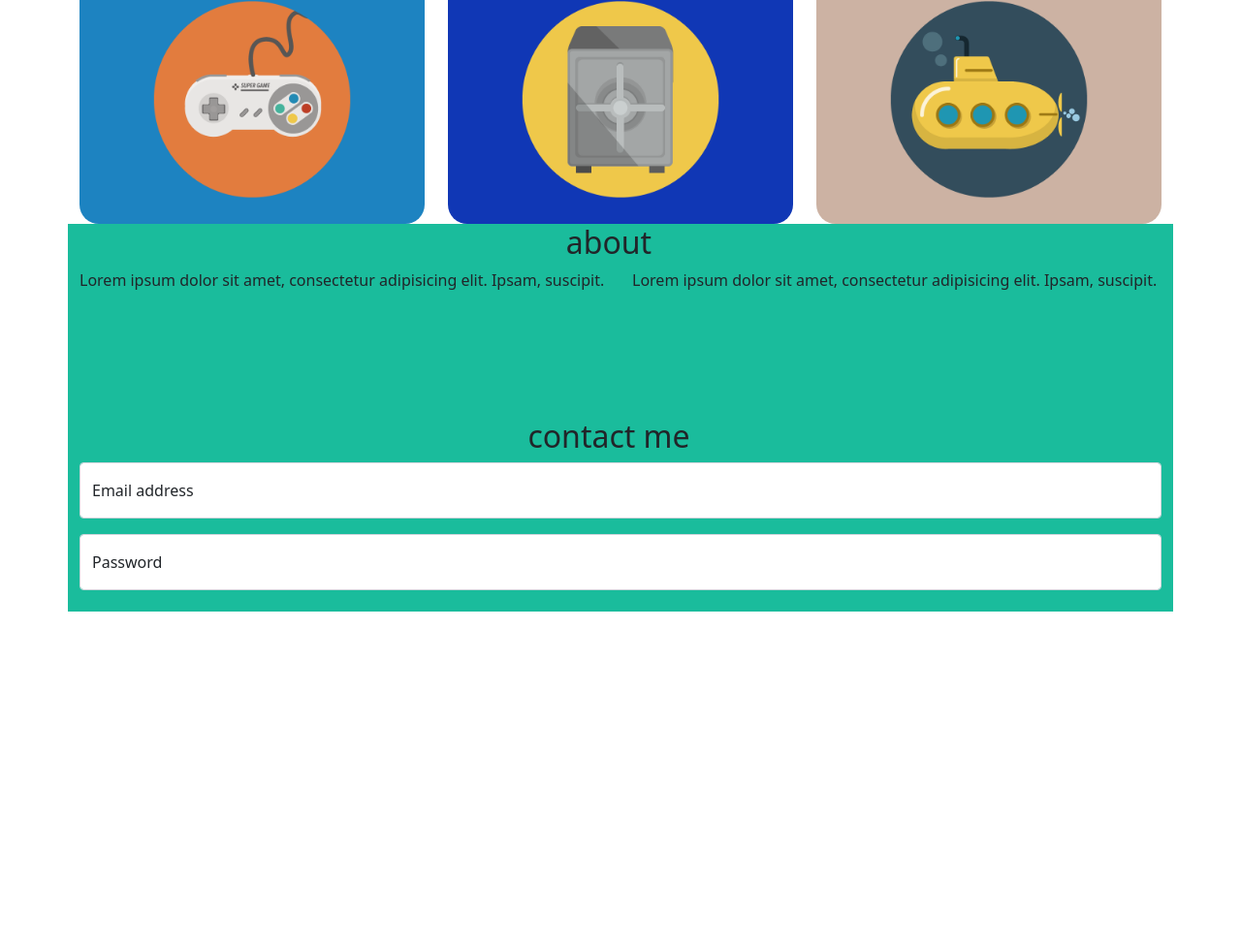
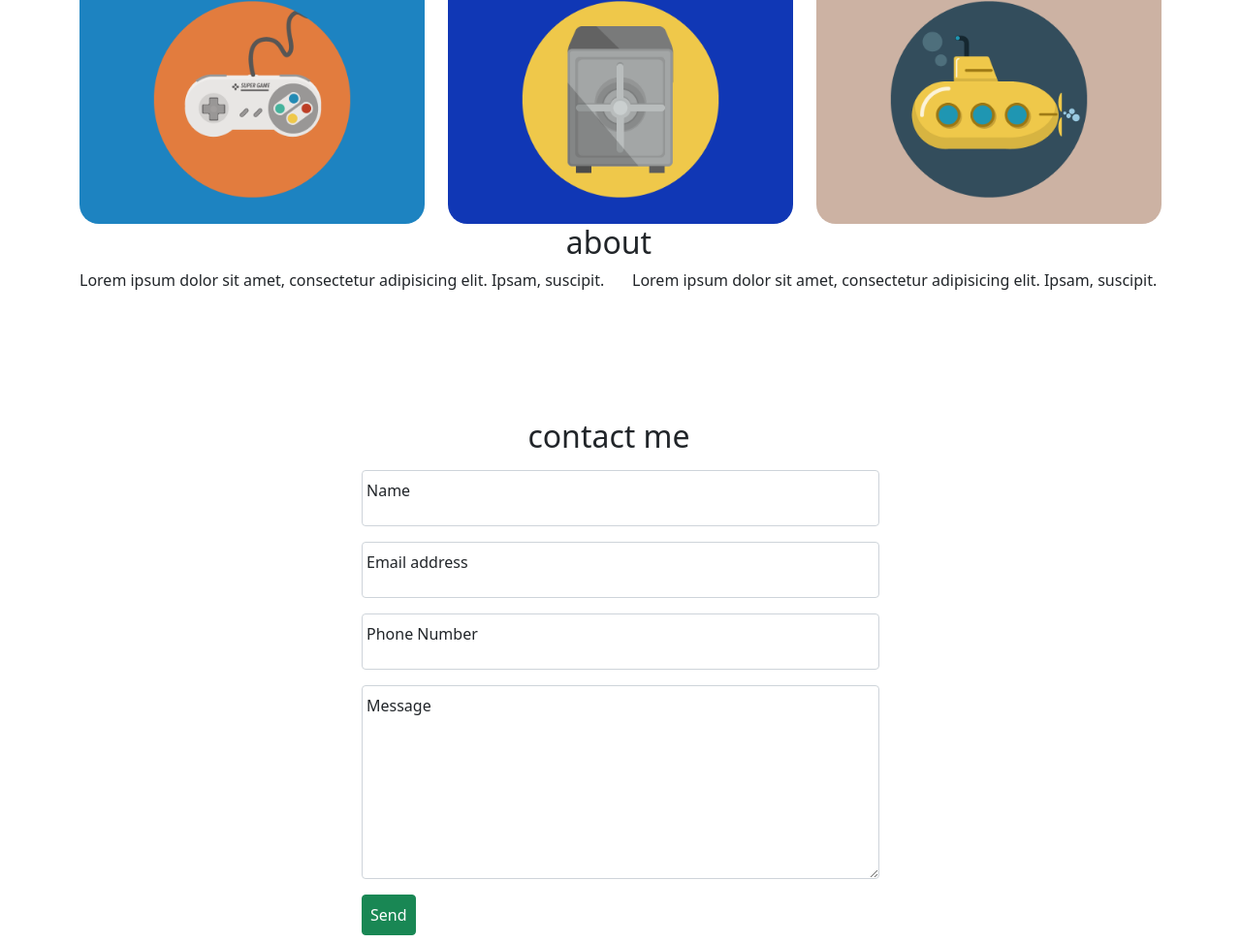
Before and after one commit to EdoardoRagazzi/html-css-bootstrap-freelancer, a plain HTML site: page index.html in a window 1280 px wide. Shown: the part 730-1703 px from the top of the page at 97% size. Before the commit the page ends 1361 px from the top, so only its background shows below. Drawn offline with nearby package versions, Linux system fonts and the light colour scheme.

Commit message:
contact labels

```diff
--- a/css/style.css
+++ b/css/style.css
@@ -26,7 +26,8 @@
     border-radius: 20px;
 }
 /*----------ABOUT-----------*/
-.about, .contact {background-color: #1ABC9C;
+.about, .contact {
+    background-color:white;
     height: 200px;
     width: 100%;
 }
--- a/index.html
+++ b/index.html
@@ -121,21 +121,35 @@
     </div>
     <!---------CONTACT ME------------>
     <div class="container contact">
-        <div class="row">
+        <div class="row gy-5">
             <div class="col">
-                <div class="title row">
+                <div class="row title gy-5">
                     <h2 class="text-center">contact me</h2>
                 </div>
-                <div class="row">
-                    <div class="col">
-                        <div class="form-floating mb-3">
-                            <input type="email" class="form-control" id="floatingInput" placeholder="name@example.com">
-                            <label for="floatingInput">Email address</label>
+                <div class="row justify-content-center g-3">
+                    <div class="col-6">
+                        <div class=" form-floating p-2">
+                            <input type="name" class="form-control" id="floatingName" placeholder="Name">
+                            <label for="floatingName">Name</label>
                         </div>
-                        <div class="form-floating">
-                            <input type="password" class="form-control" id="floatingPassword" placeholder="Password">
-                            <label for="floatingPassword">Password</label>
+                        <div class="form-floating p-2">
+                            <input type="email" class="form-control" id="floatingEmail" placeholder="EmailAddress">
+                            <label for="floatingEmail">Email address</label>
                         </div>
+                        <div class="form-floating p-2">
+                            <input type="phone" class="form-control" id="floatingPhone" placeholder="Password">
+                            <label for="floatingPhone">Phone Number</label>
+                        </div>
+                        <div class="form-floating p-2">
+                            <textarea class="form-control" placeholder="Leave a comment here" id="floatingMessage"
+                                style="height: 200px"></textarea>
+                            <label for="floatingMessage">Message</label>
+                        </div>
+                        <div class="form-floating p-2">
+                            <button type="button" class="btn btn-success p-2 ">Send</button>
+                        </div>
+
+
                     </div>
                 </div>
             </div>
```
